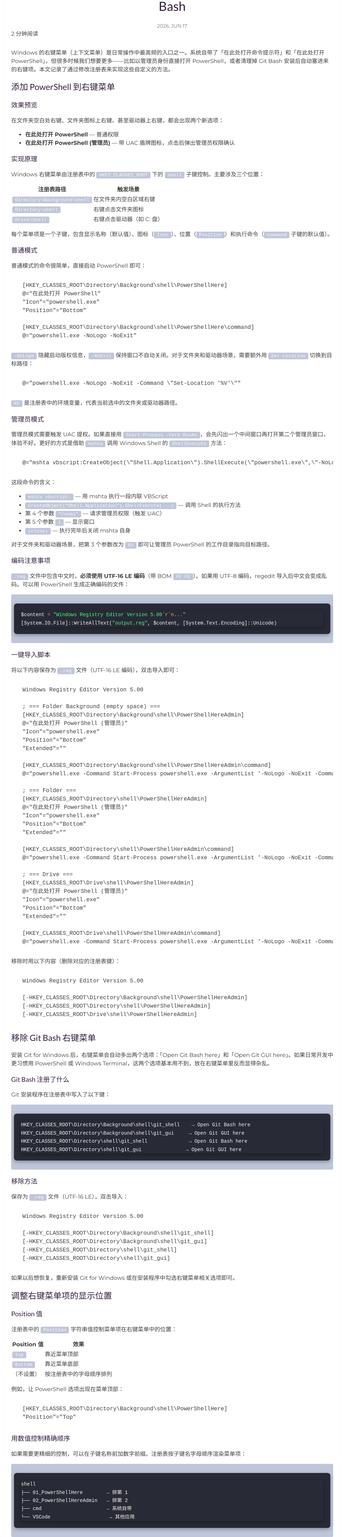
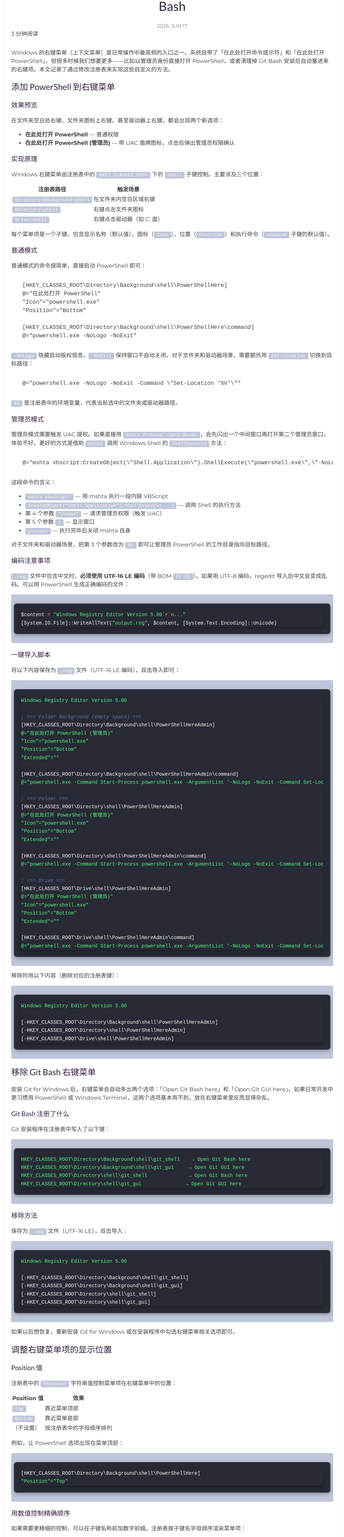
Before and after one commit to techysy/techysy.github.io, a Jekyll site: the page built from _posts/2026-06-17-windows-context-menu-custom.markdown, in a window 1280 px wide, cut to the strip 607-5000 px from the top of the page. Shown: the whole strip at 35% size, without its empty margins (148-1131 px from the left). Built offline with Jekyll 4.4.1, drawn with Linux system fonts in a browser that asks for light colours; nearby versions of some CDN libraries; comment, search, counter and statistics services are not loaded; a style sheet for code colours, icons or effects is not loaded; some of the changed text lies outside the part shown.

Commit message:
Update 2026-06-17-windows-context-menu-custom.markdown

````diff
--- a/_posts/2026-06-17-windows-context-menu-custom.markdown
+++ b/_posts/2026-06-17-windows-context-menu-custom.markdown
@@ -83,7 +83,7 @@
 
 将以下内容保存为 `.reg` 文件（UTF-16 LE 编码），双击导入即可：
 
-```reg
+```ini
 Windows Registry Editor Version 5.00
 
 ; === Folder Background (empty space) ===
@@ -119,7 +119,7 @@
 
 移除时用以下内容（删除对应的注册表键）：
 
-```reg
+```ini
 Windows Registry Editor Version 5.00
 
 [-HKEY_CLASSES_ROOT\Directory\Background\shell\PowerShellHereAdmin]
@@ -135,7 +135,7 @@
 
 Git 安装程序在注册表中写入了以下键：
 
-```
+```ini
 HKEY_CLASSES_ROOT\Directory\Background\shell\git_shell    → Open Git Bash here
 HKEY_CLASSES_ROOT\Directory\Background\shell\git_gui     → Open Git GUI here
 HKEY_CLASSES_ROOT\Directory\shell\git_shell              → Open Git Bash here
@@ -146,7 +146,7 @@
 
 保存为 `.reg` 文件（UTF-16 LE），双击导入：
 
-```reg
+```ini
 Windows Registry Editor Version 5.00
 
 [-HKEY_CLASSES_ROOT\Directory\Background\shell\git_shell]
@@ -171,7 +171,7 @@
 
 例如，让 PowerShell 选项出现在菜单顶部：
 
-```reg
+```ini
 [HKEY_CLASSES_ROOT\Directory\Background\shell\PowerShellHere]
 "Position"="Top"
 ```
@@ -194,7 +194,7 @@
 
 在子键中添加一个名为 `Extended` 的空字符串值，菜单项只会在按住 Shift 键再右键时才显示：
 
-```reg
+```ini
 [HKEY_CLASSES_ROOT\Directory\Background\shell\PowerShellHereAdmin]
 "Extended"=""
 ```
````
